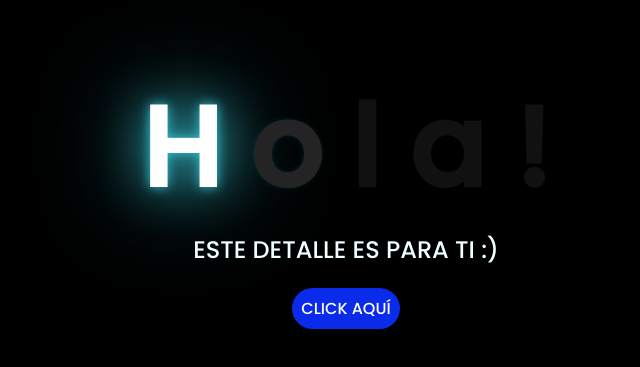
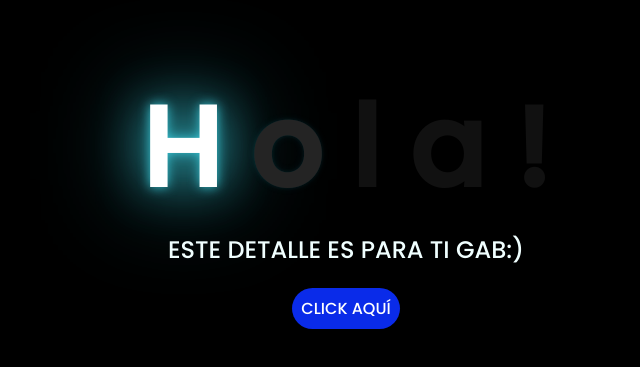
Before and after one commit to XGAMER-cloud/GAB, a plain HTML site: page index.html in a window 1280 px wide. Shown: the part 139-506 px from the top of the page, without its empty margins (302-942 px from the left). Drawn offline with Linux system fonts and the light colour scheme.

Commit message:
Update index.html

```diff
--- a/index.html
+++ b/index.html
@@ -19,7 +19,7 @@
         <span>!</span>
     </div>
     <div class="description">
-        <span>ESTE DETALLE ES PARA TI :)</span>
+        <span>ESTE DETALLE ES PARA TI GAB:)</span>
     </div>
     <div class="button">
         <button class="botones">
```
